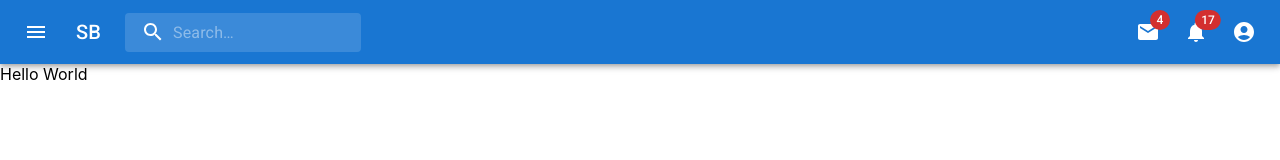
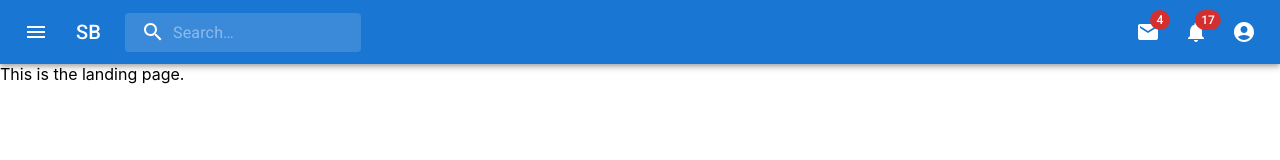
Before and after one commit to Matt-T977/Storm_Photo_eCommerce, a React (Create React App) app in the folder frontend/: page / in a window 1280 px wide. Shown: the top 160 px of the page. Built offline with nearby package versions, Linux system fonts and the light colour scheme.

Commit message:
Landing Component Created
Landing Component Created

```diff
--- a/frontend/src/components/App.js
+++ b/frontend/src/components/App.js
@@ -2,8 +2,10 @@ import React from 'react';
 import Navbar from './Navbar';
 import { Grid } from '@mui/material'
 import '../styles/App.css';
-// TODO: Add Router
-// TODO: Landing Page
+import { Route, Routes } from 'react-router';
+import Landing from './Landing'
+// TODO: Add Router *Check*
+// TODO: Landing Page *Started*
 // TODO: Product Page
 // TODO: Product List
 // TODO: Cart
@@ -20,7 +22,9 @@ function App() {
         <Navbar />
       </Grid>
       <Grid item xs={12}>
-        Hello World
+        <Routes>
+          <Route path = '/' exact element = {<Landing />} />
+        </Routes>
       </Grid>
     </Grid>
   );
--- /dev/null
+++ b/frontend/src/components/Landing.js
@@ -0,0 +1,11 @@
+import { Grid } from '@mui/material'
+import React, { useState, useEffect } from 'react'
+
+
+export default function Landing () {
+    return (
+        <Grid>
+            This is the landing page.
+        </Grid>
+    )
+}
```
Also changed, not shown: frontend/src/components/PhotoList.js (added).
